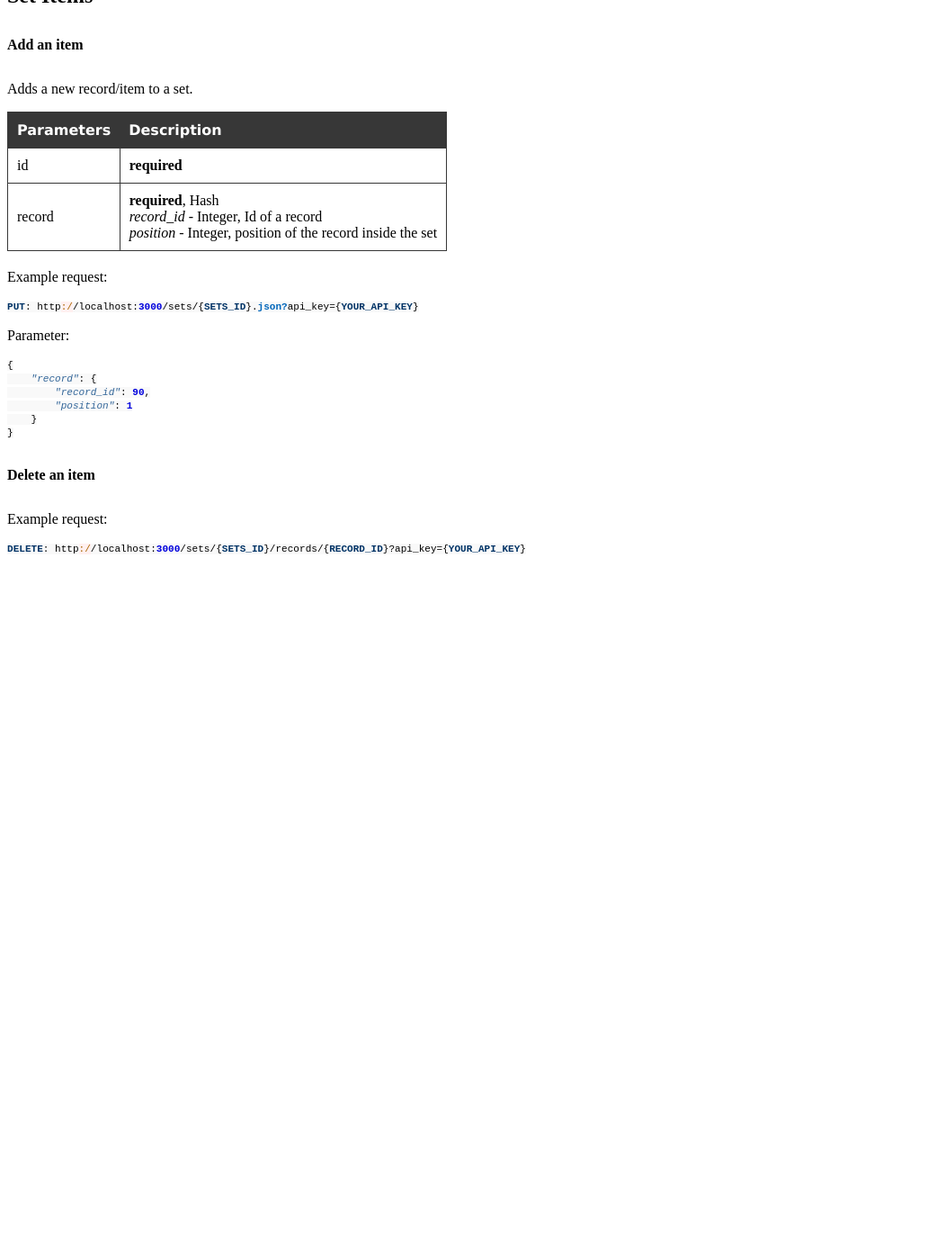
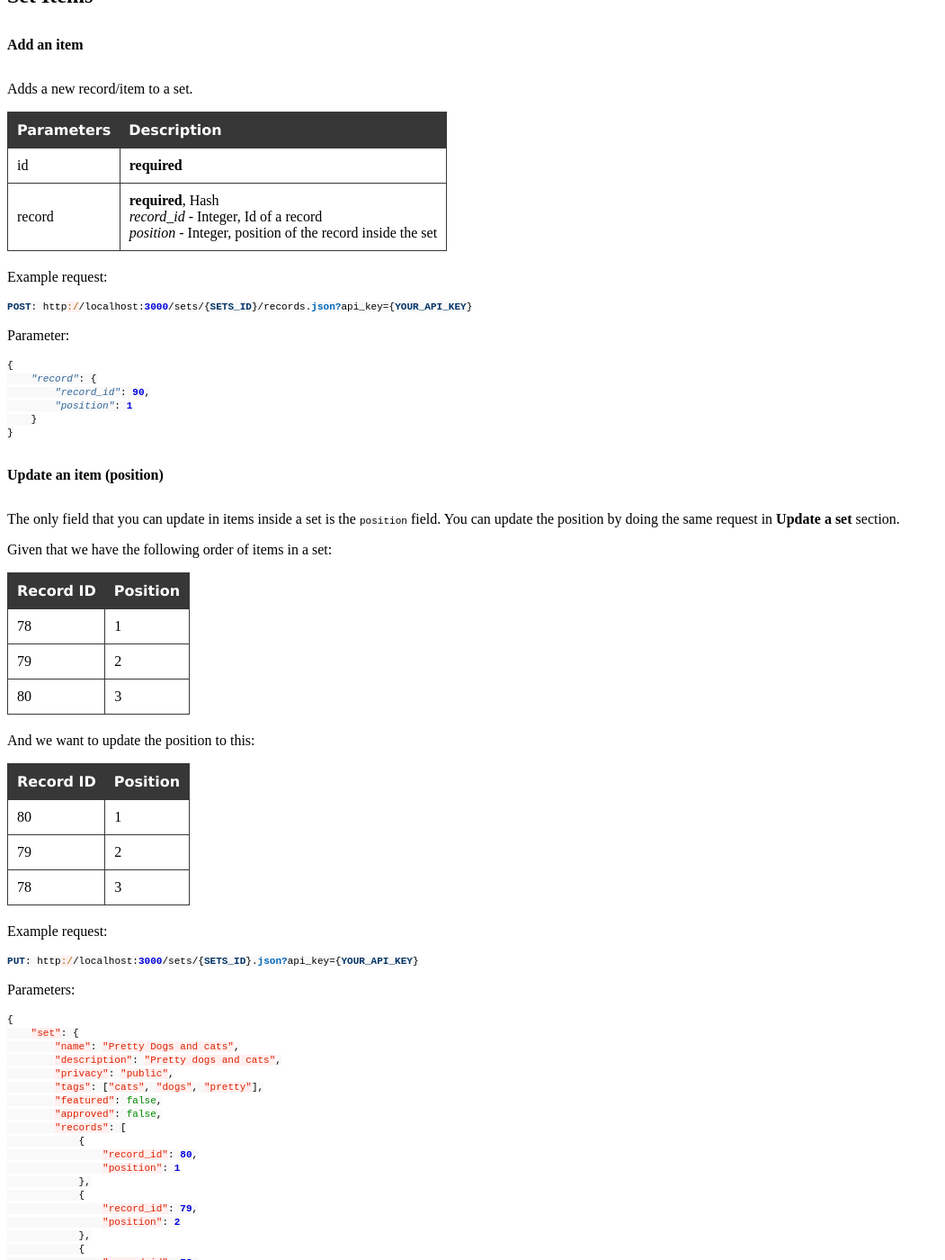
Before and after one commit to DigitalNZ/supplejack, a Jekyll site: the page built from _posts/2014-09-04-user-sets.md, in a window 1280 px wide and 1400 px high, scrolled down 4573 px. Shown: the whole window at 90% size, without its empty margins (0-1051 px from the left). Built offline with Jekyll 4.4.1, drawn with Linux system fonts in a browser that asks for light colours; Markdown is read by kramdown in place of the engine named in the settings; a style sheet for code colours, icons or effects is not loaded; before the commit the page ends 5203 px from its top, so only the background shows below that; some of the changed text lies outside the part shown.

Commit message:
Added instruction on how to update the items inside a set.

````diff
--- a/_posts/2014-09-04-user-sets.md
+++ b/_posts/2014-09-04-user-sets.md
@@ -234,7 +234,7 @@ Adds a new record/item to a set.
 Example request:
 
 ```ruby
-PUT: http://localhost:3000/sets/{SETS_ID}.json?api_key={YOUR_API_KEY}
+POST: http://localhost:3000/sets/{SETS_ID}/records.json?api_key={YOUR_API_KEY}
 ```
 
 Parameter:
@@ -248,6 +248,62 @@ Parameter:
 }
 ```
 
+#### Update an item (position)
+
+The only field that you can update in items inside a set is the `position` field. You can update the position by doing the same request in **Update a set** section.
+
+Given that we have the following order of items in a set:
+
+| Record ID | Position |
+| ------------ | ------------- |
+| 78 | 1  |
+| 79 | 2 |
+| 80 | 3 |
+
+And we want to update the position to this:
+
+| Record ID | Position |
+| ------------ | ------------- |
+| 80 | 1  |
+| 79 | 2 |
+| 78 | 3 |
+
+Example request:
+
+```ruby
+PUT: http://localhost:3000/sets/{SETS_ID}.json?api_key={YOUR_API_KEY}
+```
+
+Parameters:
+
+```ruby
+{
+    "set": {
+        "name": "Pretty Dogs and cats",
+        "description": "Pretty dogs and cats",
+        "privacy": "public",
+        "tags": ["cats", "dogs", "pretty"],
+        "featured": false,
+        "approved": false,
+        "records": [
+            {
+                "record_id": 80,
+                "position": 1
+            },
+            {
+                "record_id": 79,
+                "position": 2
+            },
+            {
+                "record_id": 78,
+                "position": 3
+            }
+        ]
+    }
+}
+```
+
+
 #### Delete an item
 
 Example request:
````
